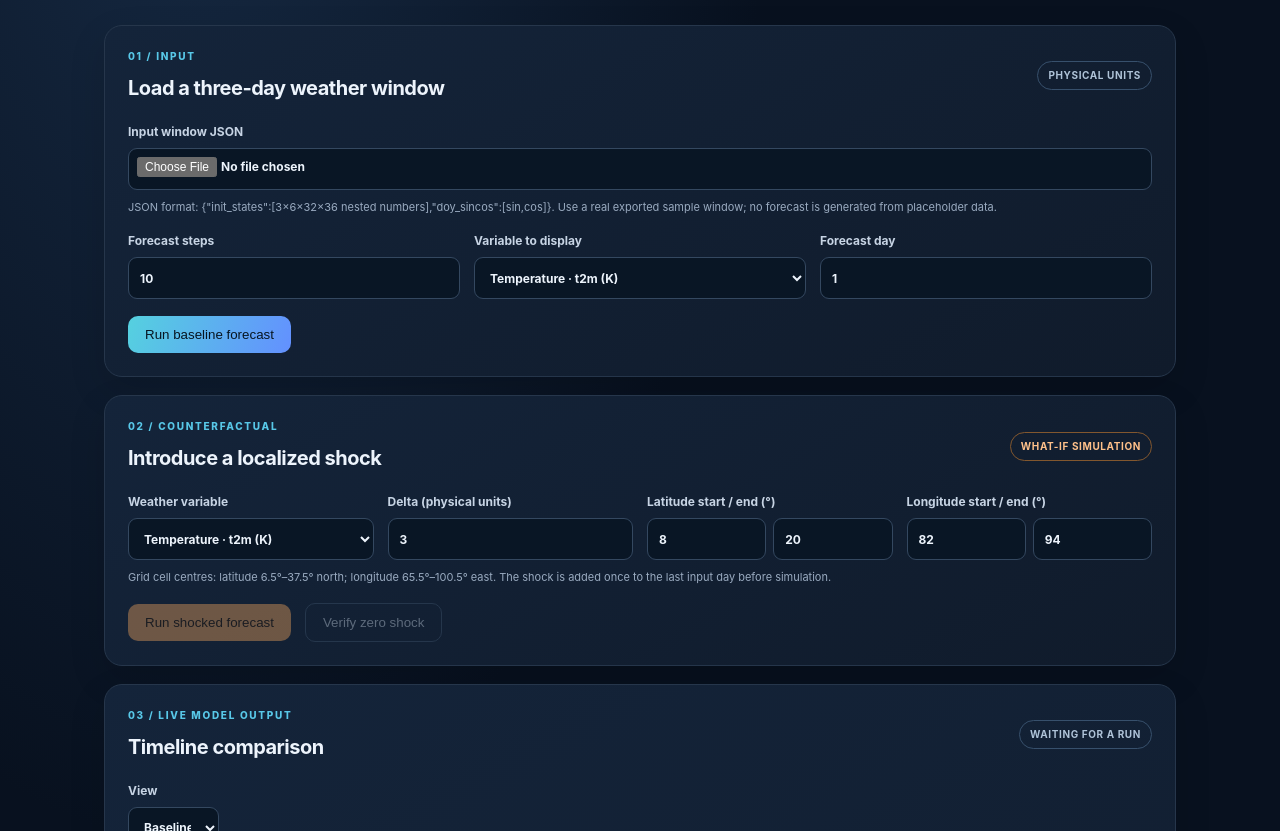
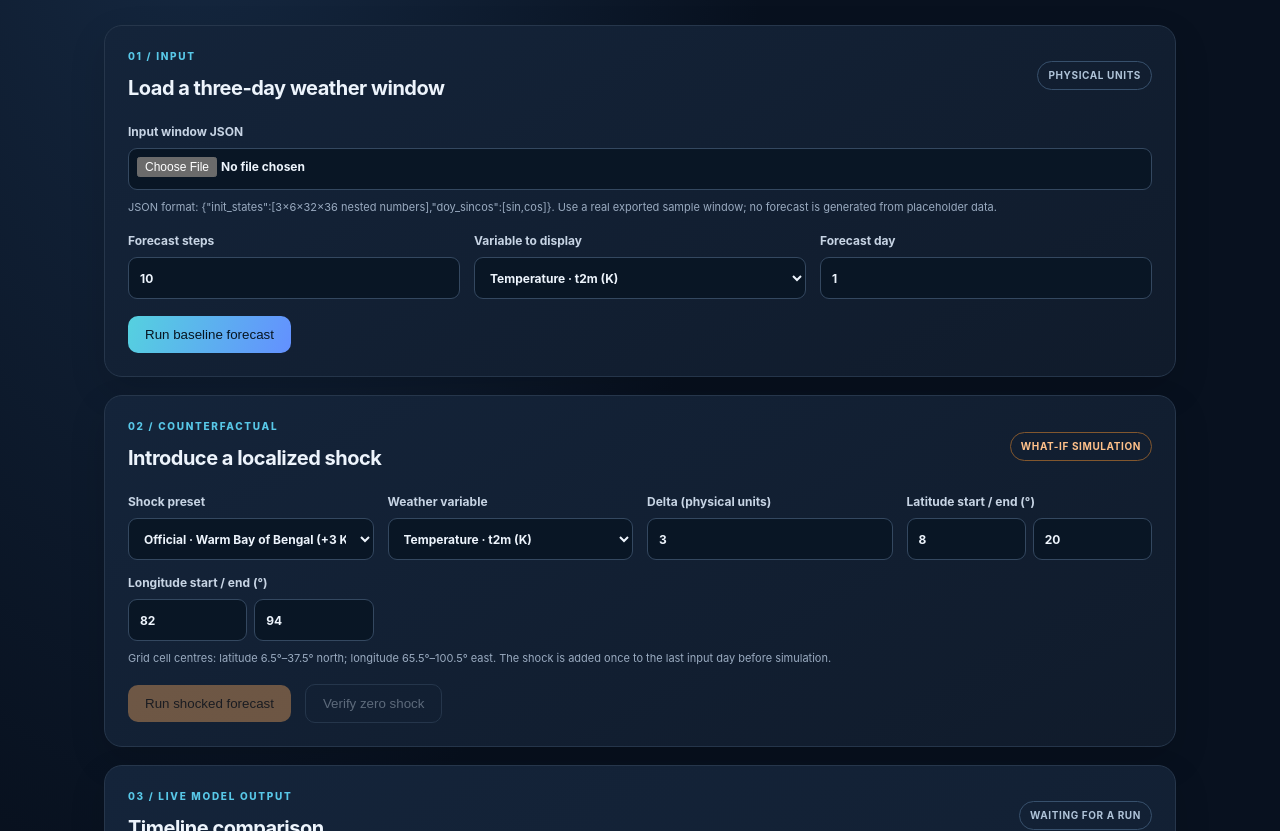
Before and after one commit to CodeeSAI/FORKCAST, a plain HTML site: page dashboard/index.html in a window 1280 px wide. Shown: the part 269-1100 px from the top of the page. Drawn offline with Linux system fonts and the light colour scheme; no server answers.

Commit message:
Add official monsoon shock presets to dashboard

```diff
--- a/dashboard/index.html
+++ b/dashboard/index.html
@@ -57,6 +57,13 @@
     <section class="panel shock">
       <div class="section-head"><div><p class="eyebrow">02 / COUNTERFACTUAL</p><h2>Introduce a localized shock</h2></div><span class="pill accent">What-if simulation</span></div>
       <div class="controls">
+        <label class="field">Shock preset
+          <select id="shock-preset">
+            <option value="warm_ocean">Official · Warm Bay of Bengal (+3 K, +15% TCWV)</option>
+            <option value="monsoon_stall">Official · Monsoon stall (−40% u10 and v10)</option>
+            <option value="custom">Custom single-variable rectangle</option>
+          </select>
+        </label>
         <label class="field">Weather variable
           <select id="shock-channel">
             <option value="0">Temperature · t2m (K)</option>
```
